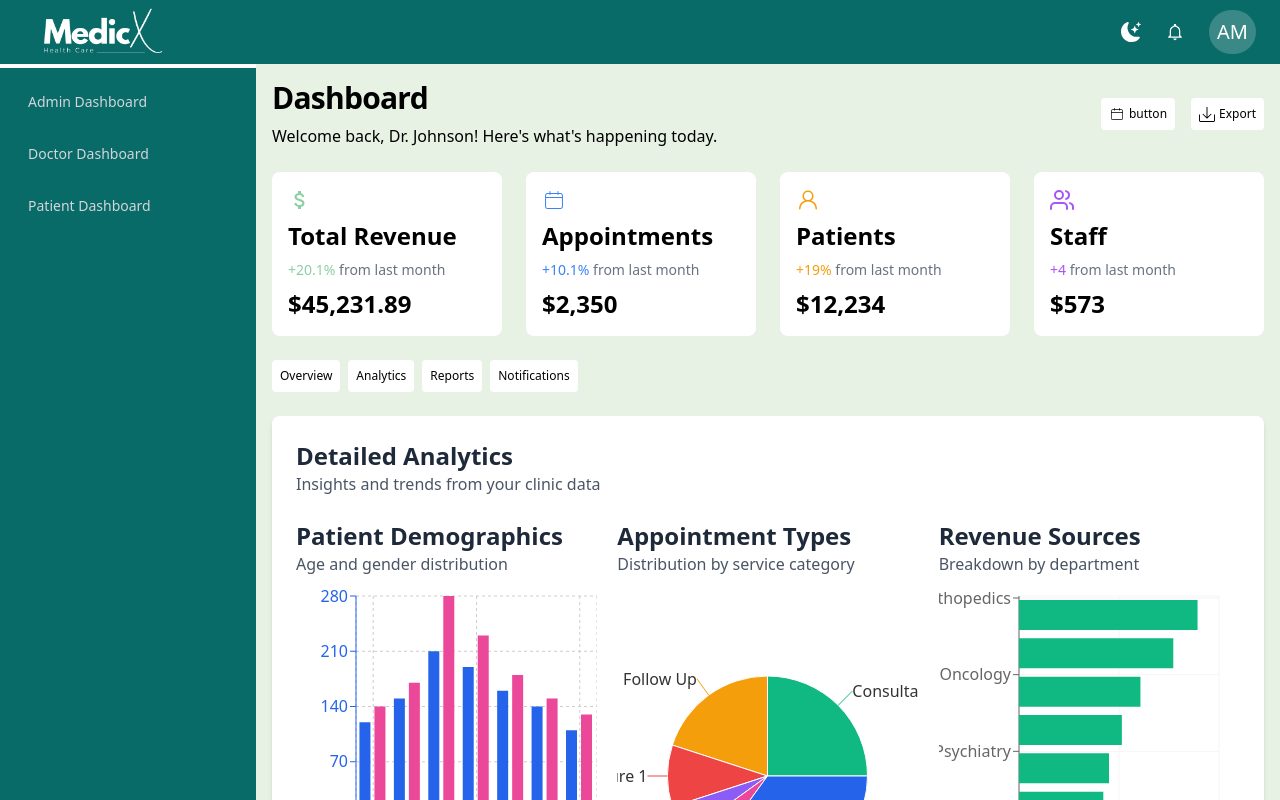
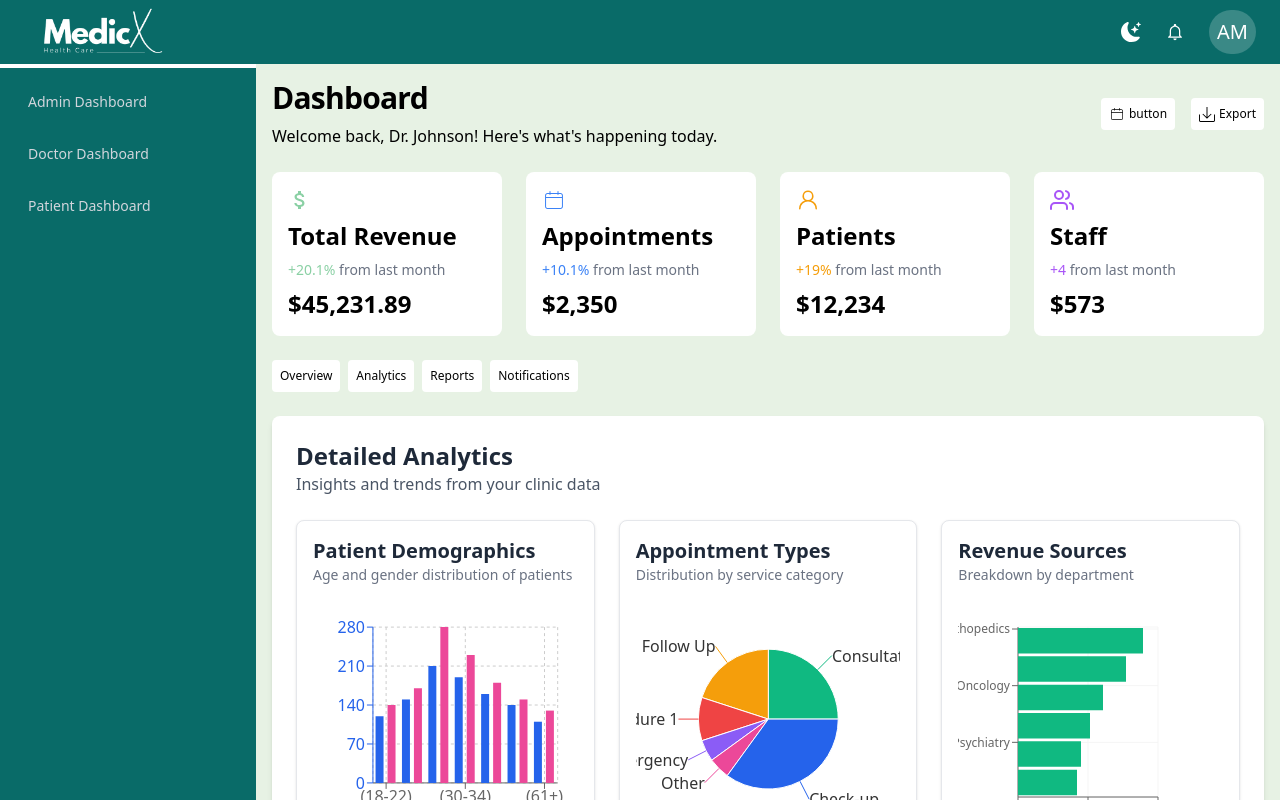
Before and after one commit to asifmzx/MedicX, a Next.js app: page /Dashboard/AdminDashboard in a window 1280 px wide. Both pictures are taken after a click on the button "Analytics". Shown: the top 800 px of the page. Built offline with nearby package versions, Linux system fonts and the light colour scheme.

Commit message:
dashboard analytics chart created

```diff
--- a/src/Components/UI/Chart/AdminDashboard/AppointmentTypesPieChart.jsx
+++ b/src/Components/UI/Chart/AdminDashboard/AppointmentTypesPieChart.jsx
@@ -49,8 +49,8 @@ export default function AppointmentTypesPieChart() {
             dataKey="value"
             nameKey="name"
             cx="50%"
-            cy="50%"
-            outerRadius={100}
+            cy="30%"
+            outerRadius={70}
             label={renderCustomizedLabel}
           >
             {data.map((entry, index) => (
--- a/src/Components/UI/Chart/AdminDashboard/PatientDemographicsBarChart.jsx
+++ b/src/Components/UI/Chart/AdminDashboard/PatientDemographicsBarChart.jsx
@@ -50,11 +50,11 @@ const data = [
 
 const PatientDemographicsBarChart = () => {
   return (
-    <div style={{ width: "100%", height: "300px" }}>
+    <div style={{ width: "100%", height: "250px" }}>
       <ResponsiveContainer width="100%" height="100%">
         <BarChart
           data={data}
-          margin={{ top: 20, right: 0, left: 0, bottom: 5 }}
+          margin={{ top: 30, right: 20, left: 0, bottom: 10 }}
           layout="horizontal"
         >
           <CartesianGrid strokeDasharray="3 3" />
--- a/src/Components/UI/Chart/AdminDashboard/RevenueSourcesBarChart.jsx
+++ b/src/Components/UI/Chart/AdminDashboard/RevenueSourcesBarChart.jsx
@@ -39,19 +39,25 @@ const RevenueSourcesBarChart = () => {
   return (
     <ComposedChart
       layout="vertical"
-      width={300}
-      height={300}
+      width={220}
+      height={250}
       data={data}
       margin={{
-        top: 20,
+        top: 30,
         right: 20,
         bottom: 20,
-        left: 20,
+        left: 0,
       }}
     >
       <CartesianGrid stroke="#f5f5f5" />
       <XAxis type="number" interval={1} />
-      <YAxis dataKey="name" interval={1} type="category" scale="band" />
+      <YAxis
+        dataKey="name"
+        interval={1}
+        type="category"
+        scale="band"
+        className="text-xs"
+      />
       <Tooltip formatter={(value, name) => [`$${value}`, name]} />
 
       <Bar dataKey="revenue" barSize={30} fill="#10B981" />
--- a/src/Components/adminDashboard/SubSection/Analytics/Card/AnalyticsCard.jsx
+++ b/src/Components/adminDashboard/SubSection/Analytics/Card/AnalyticsCard.jsx
@@ -3,43 +3,43 @@ import PatientDemographicsBarChart from "@/Components/UI/Chart/AdminDashboard/Pa
 import RevenueSourcesBarChart from "@/Components/UI/Chart/AdminDashboard/RevenueSourcesBarChart";
 
 const AnalyticsCard = () => {
-  const chartConfigs = [
+  const chartDetails = [
     {
       title: "Patient Demographics",
-      description: "Age and gender distribution",
+      description: "Age and gender distribution of patients",
       Component: PatientDemographicsBarChart,
-      className: "h-64 md:h-72 lg:h-80",
     },
     {
       title: "Appointment Types",
       description: "Distribution by service category",
       Component: AppointmentTypesPieChart,
-      className: "h-64 md:h-72 lg:h-80",
     },
     {
       title: "Revenue Sources",
       description: "Breakdown by department",
       Component: RevenueSourcesBarChart,
-      className: "h-64 md:h-72 lg:h-80",
     },
   ];
 
   return (
-    <div className="w-full">
-      <div className="flex flex-col gap-5 md:flex-row md:gap-x-5">
-        {chartConfigs.map(
-          ({ title, description, Component, className }, index) => (
-            <div key={index} className="mb-6 w-full md:w-1/3">
-              <h1 className="text-xl font-bold text-gray-800 md:text-2xl">
+    <div className="w-full space-y-6">
+      <div className="grid grid-cols-1 gap-6 md:grid-cols-2 lg:grid-cols-3">
+        {chartDetails.map(({ title, description, Component }, index) => (
+          <div
+            key={index}
+            className="flex flex-col rounded-lg border border-gray-200 bg-white p-4 shadow-sm h-[350px]"
+          >
+            <div className="mb-3">
+              <h2 className="text-lg font-semibold text-gray-800 md:text-xl">
                 {title}
-              </h1>
-              <p className="text-gray-600">{description}</p>
-              <div className={className}>
-                <Component />
-              </div>
+              </h2>
+              <p className="text-sm text-gray-500">{description}</p>
             </div>
-          )
-        )}
+            <div className="flex-1 h-[100%]">
+              <Component />
+            </div>
+          </div>
+        ))}
       </div>
     </div>
   );
```
